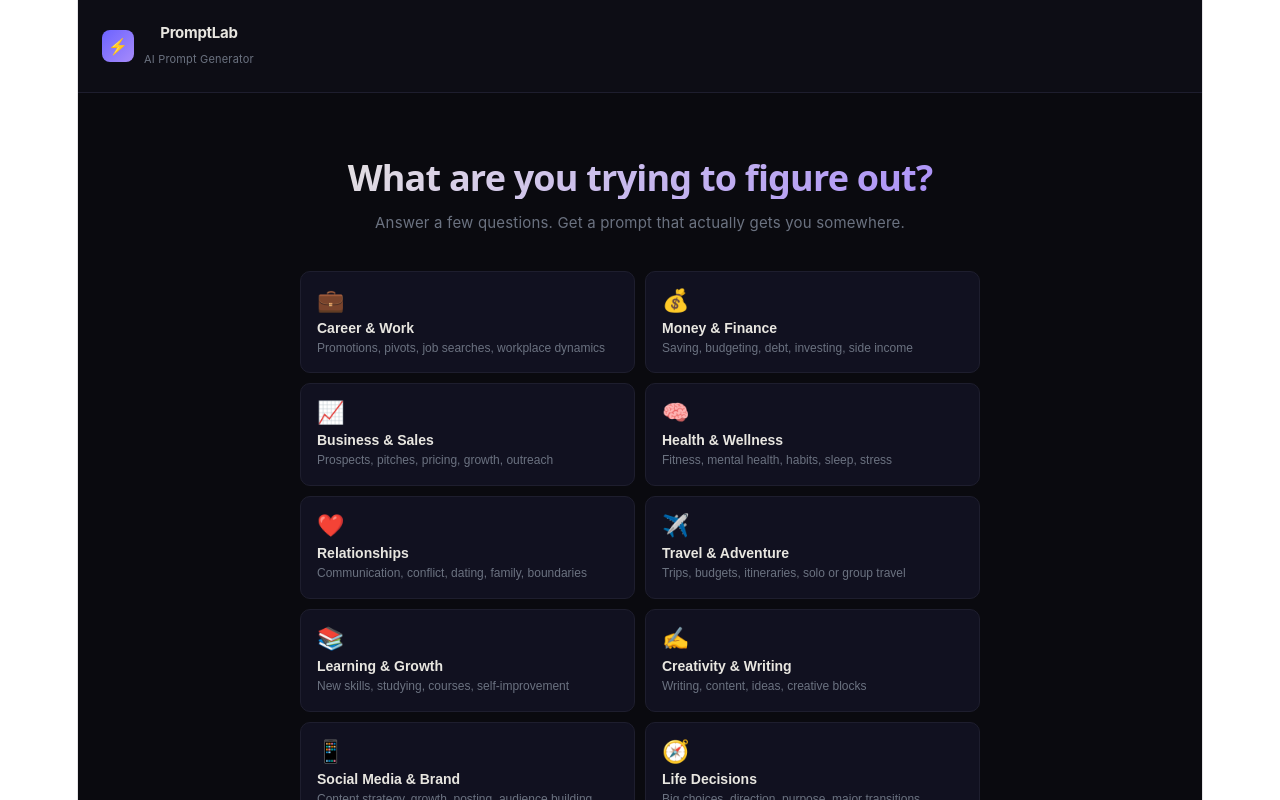
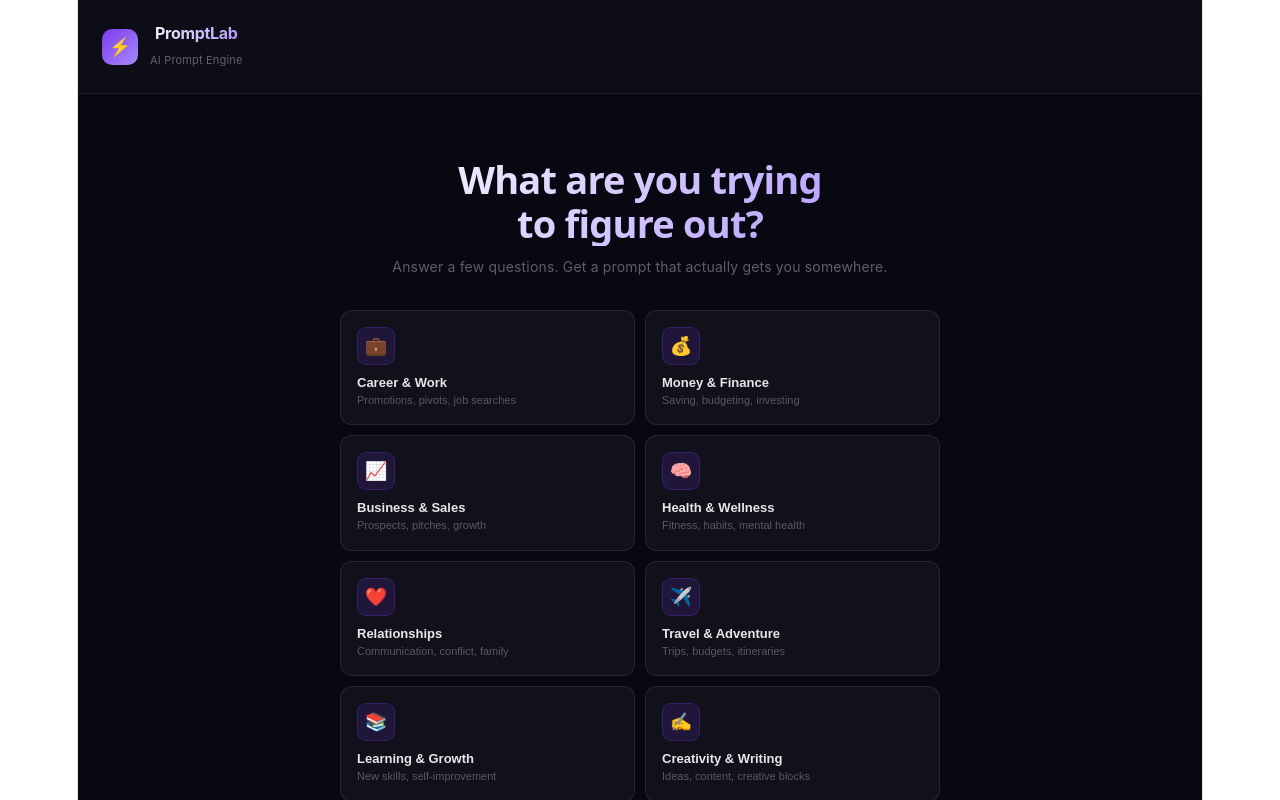
Before and after one commit to AlmonteIntelligence/promptlab, a React (Vite) app: page / in a window 1280 px wide. Shown: the top 800 px of the page. Built offline with nearby package versions, Linux system fonts and the light colour scheme.

Commit message:
redesign — premium dark UI with emoji icons

```diff
--- a/src/App.jsx
+++ b/src/App.jsx
@@ -1,16 +1,16 @@
 import { useState } from "react";
 
 const CATEGORIES = [
-  { id: "career", label: "Career & Work", icon: "💼", description: "Promotions, pivots, job searches, workplace dynamics" },
-  { id: "money", label: "Money & Finance", icon: "💰", description: "Saving, budgeting, debt, investing, side income" },
-  { id: "business", label: "Business & Sales", icon: "📈", description: "Prospects, pitches, pricing, growth, outreach" },
-  { id: "health", label: "Health & Wellness", icon: "🧠", description: "Fitness, mental health, habits, sleep, stress" },
-  { id: "relationships", label: "Relationships", icon: "❤️", description: "Communication, conflict, dating, family, boundaries" },
-  { id: "travel", label: "Travel & Adventure", icon: "✈️", description: "Trips, budgets, itineraries, solo or group travel" },
-  { id: "learning", label: "Learning & Growth", icon: "📚", description: "New skills, studying, courses, self-improvement" },
-  { id: "creativity", label: "Creativity & Writing", icon: "✍️", description: "Writing, content, ideas, creative blocks" },
-  { id: "social", label: "Social Media & Brand", icon: "📱", description: "Content strategy, growth, posting, audience building" },
-  { id: "life", label: "Life Decisions", icon: "🧭", description: "Big choices, direction, purpose, major transitions" },
+  { id: "career", label: "Career & Work", icon: "💼", description: "Promotions, pivots, job searches" },
+  { id: "money", label: "Money & Finance", icon: "💰", description: "Saving, budgeting, investing" },
+  { id: "business", label: "Business & Sales", icon: "📈", description: "Prospects, pitches, growth" },
+  { id: "health", label: "Health & Wellness", icon: "🧠", description: "Fitness, habits, mental health" },
+  { id: "relationships", label: "Relationships", icon: "❤️", description: "Communication, conflict, family" },
+  { id: "travel", label: "Travel & Adventure", icon: "✈️", description: "Trips, budgets, itineraries" },
+  { id: "learning", label: "Learning & Growth", icon: "📚", description: "New skills, self-improvement" },
+  { id: "creativity", label: "Creativity & Writing", icon: "✍️", description: "Ideas, content, creative blocks" },
+  { id: "social", label: "Social Media & Brand", icon: "📱", description: "Growth, content, audience" },
+  { id: "life", label: "Life Decisions", icon: "🧭", description: "Big choices, major transitions" },
   { id: "custom", label: "Something Else", icon: "⚡", description: "Describe your own situation — anything goes" },
 ];
 
@@ -97,6 +97,166 @@ The prompt you write must:
 
 The prompt should be 200-350 words. It should read like it was written by someone who deeply understands both the subject matter AND how to get the best out of AI. Make it feel powerful and specific — not a template with brackets, but a fully realized prompt built for this exact person's situation.`;
 
+const styles = {
+  wrap: {
+    minHeight: "100vh",
+    background: "#080812",
+    color: "#e8e6e0",
+    fontFamily: "'Inter', system-ui, sans-serif",
+  },
+  header: {
+    padding: "20px 24px",
+    borderBottom: "0.5px solid rgba(255,255,255,0.08)",
+    background: "rgba(255,255,255,0.02)",
+    display: "flex",
+    alignItems: "center",
+    justifyContent: "space-between",
+  },
+  logoBox: {
+    width: "36px", height: "36px",
+    background: "linear-gradient(135deg, #7c3aed, #a78bfa)",
+    borderRadius: "10px",
+    display: "flex", alignItems: "center", justifyContent: "center",
+    fontSize: "18px",
+  },
+  brandName: {
+    fontWeight: 700, fontSize: "16px", letterSpacing: "-0.3px",
+    background: "linear-gradient(135deg, #ffffff, #a78bfa)",
+    WebkitBackgroundClip: "text", WebkitTextFillColor: "transparent",
+  },
+  brandSub: { fontSize: "11px", color: "rgba(255,255,255,0.35)", marginTop: "1px" },
+  backBtn: {
+    background: "transparent", border: "0.5px solid rgba(255,255,255,0.12)",
+    color: "rgba(255,255,255,0.5)", padding: "7px 14px", borderRadius: "8px",
+    cursor: "pointer", fontSize: "13px",
+  },
+  body: { maxWidth: "600px", margin: "0 auto", padding: "32px 20px" },
+  headline: {
+    textAlign: "center",
+    fontSize: "clamp(26px, 6vw, 38px)",
+    fontWeight: 800,
+    letterSpacing: "-0.8px",
+    lineHeight: 1.15,
+    background: "linear-gradient(135deg, #ffffff 0%, #a78bfa 100%)",
+    WebkitBackgroundClip: "text", WebkitTextFillColor: "transparent",
+    marginBottom: "10px",
+  },
+  tagline: {
+    textAlign: "center", fontSize: "14px",
+    color: "rgba(255,255,255,0.35)", marginBottom: "32px", lineHeight: 1.6,
+  },
+  grid: {
+    display: "grid",
+    gridTemplateColumns: "repeat(2, minmax(0, 1fr))",
+    gap: "10px",
+  },
+  card: {
+    background: "rgba(255,255,255,0.04)",
+    border: "0.5px solid rgba(255,255,255,0.09)",
+    borderRadius: "12px",
+    padding: "16px",
+    cursor: "pointer",
+    textAlign: "left",
+    color: "#e8e6e0",
+    transition: "all 0.18s",
+  },
+  cardWide: {
+    gridColumn: "span 2",
+    display: "flex",
+    alignItems: "center",
+    gap: "16px",
+  },
+  iconBox: {
+    width: "36px", height: "36px",
+    borderRadius: "9px",
+    background: "rgba(124,58,237,0.15)",
+    border: "0.5px solid rgba(124,58,237,0.25)",
+    display: "flex", alignItems: "center", justifyContent: "center",
+    fontSize: "18px",
+    flexShrink: 0,
+  },
+  cardTitle: { fontWeight: 600, fontSize: "13px", color: "rgba(255,255,255,0.9)", marginBottom: "3px" },
+  cardDesc: { fontSize: "11px", color: "rgba(255,255,255,0.3)", lineHeight: 1.4 },
+  sectionTitle: {
+    display: "flex", alignItems: "center", gap: "10px", marginBottom: "8px",
+  },
+  sectionEmoji: { fontSize: "22px" },
+  sectionLabel: { fontSize: "20px", fontWeight: 700, letterSpacing: "-0.4px" },
+  sectionHint: { fontSize: "13px", color: "rgba(255,255,255,0.35)", marginBottom: "24px" },
+  qBlock: { marginBottom: "20px" },
+  qLabel: {
+    display: "block", fontSize: "13px", fontWeight: 600,
+    marginBottom: "8px", color: "rgba(255,255,255,0.7)",
+  },
+  qNum: {
+    display: "inline-flex", width: "20px", height: "20px",
+    background: "rgba(124,58,237,0.2)", borderRadius: "50%",
+    alignItems: "center", justifyContent: "center",
+    fontSize: "10px", marginRight: "8px", color: "#a78bfa", fontWeight: 700,
+    flexShrink: 0,
+  },
+  textarea: {
+    width: "100%", background: "rgba(255,255,255,0.04)",
+    border: "0.5px solid rgba(255,255,255,0.1)",
+    borderRadius: "10px", padding: "12px", color: "#e8e6e0",
+    fontSize: "14px", resize: "vertical", outline: "none",
+    lineHeight: 1.6, boxSizing: "border-box", fontFamily: "inherit",
+  },
+  generateBtn: {
+    width: "100%", padding: "16px", border: "none",
+    borderRadius: "12px", fontSize: "15px", fontWeight: 700,
+    cursor: "pointer", letterSpacing: "-0.2px", transition: "all 0.2s",
+    marginTop: "4px",
+  },
+  errorBox: {
+    background: "rgba(220,38,38,0.1)", border: "0.5px solid rgba(220,38,38,0.3)",
+    borderRadius: "10px", padding: "12px", marginBottom: "16px",
+    color: "#fca5a5", fontSize: "13px",
+  },
+  readyBadge: {
+    display: "inline-flex", alignItems: "center", gap: "6px",
+    background: "rgba(16,185,129,0.1)", border: "0.5px solid rgba(16,185,129,0.25)",
+    borderRadius: "20px", padding: "5px 14px", marginBottom: "14px",
+    color: "#34d399", fontSize: "12px", fontWeight: 600,
+  },
+  resultTitle: {
+    fontSize: "24px", fontWeight: 800, letterSpacing: "-0.5px", marginBottom: "6px",
+  },
+  resultSub: { fontSize: "13px", color: "rgba(255,255,255,0.35)", marginBottom: "24px" },
+  promptBox: {
+    background: "rgba(255,255,255,0.04)",
+    border: "0.5px solid rgba(255,255,255,0.1)",
+    borderRadius: "14px", padding: "20px", marginBottom: "16px",
+  },
+  promptText: {
+    fontSize: "14px", lineHeight: 1.85, color: "rgba(255,255,255,0.8)",
+    whiteSpace: "pre-wrap", margin: 0,
+  },
+  copyBtn: {
+    flex: 1, padding: "14px", border: "none",
+    borderRadius: "12px", color: "#fff",
+    fontSize: "14px", fontWeight: 700, cursor: "pointer", transition: "all 0.2s",
+  },
+  regenBtn: {
+    padding: "14px 20px",
+    background: "rgba(255,255,255,0.04)",
+    border: "0.5px solid rgba(255,255,255,0.1)",
+    borderRadius: "12px", color: "rgba(255,255,255,0.5)",
+    fontSize: "14px", cursor: "pointer",
+  },
+  tipBox: {
+    background: "rgba(124,58,237,0.07)",
+    border: "0.5px solid rgba(124,58,237,0.15)",
+    borderRadius: "12px", padding: "16px",
+  },
+  tipLabel: {
+    fontSize: "10px", color: "rgba(255,255,255,0.25)", margin: "0 0 6px 0",
+    fontWeight: 700, textTransform: "uppercase", letterSpacing: "0.8px",
+  },
+  tipText: { fontSize: "13px", color: "rgba(255,255,255,0.4)", lineHeight: 1.6, margin: 0 },
+  tipAccent: { color: "#a78bfa" },
+};
+
 export default function App() {
   const [step, setStep] = useState("category");
   const [selectedCategory, setSelectedCategory] = useState(null);
@@ -113,11 +273,9 @@ export default function App() {
     setLoading(true);
     setError("");
     setGeneratedPrompt("");
-
     const categoryLabel = selectedCategory.label;
     const answersText = questions.map(q => `${q.label}\n${answers[q.id]}`).join("\n\n");
     const userMessage = `Category: ${categoryLabel}\n\n${answersText}`;
-
     try {
       const response = await fetch("https://api.anthropic.com/v1/messages", {
         method: "POST",
@@ -134,15 +292,10 @@ export default function App() {
           messages: [{ role: "user", content: userMessage }],
         }),
       });
-
       const data = await response.json();
       const text = data.content?.map(b => b.text || "").join("") || "";
-      if (text) {
-        setGeneratedPrompt(text);
-        setStep("result");
-      } else {
-        setError("Something went wrong. Try again.");
-      }
+      if (text) { setGeneratedPrompt(text); setStep("result"); }
+      else setError("Something went wrong. Try again.");
     } catch (e) {
       setError("Connection error. Please try again.");
     } finally {
@@ -164,107 +317,77 @@ export default function App() {
     setError("");
   };
 
+  const cardHover = e => {
+    e.currentTarget.style.borderColor = "rgba(167,139,250,0.35)";
+    e.currentTarget.style.background = "rgba(255,255,255,0.07)";
+  };
+  const cardLeave = e => {
+    e.currentTarget.style.borderColor = "rgba(255,255,255,0.09)";
+    e.currentTarget.style.background = "rgba(255,255,255,0.04)";
+  };
+
   return (
-    <div style={{
-      minHeight: "100vh",
-      background: "#0a0a0f",
-      color: "#e8e6e0",
-      fontFamily: "'Inter', system-ui, sans-serif",
-    }}>
-      <div style={{
-        borderBottom: "1px solid #1e1e2e",
-        padding: "20px 24px",
-        display: "flex",
-        alignItems: "center",
-        justifyContent: "space-between",
-        background: "#0d0d15",
-      }}>
-        <div style={{ display: "flex", alignItems: "center", gap: "10px" }}>
-          <div style={{
-            width: "32px", height: "32px",
-            background: "linear-gradient(135deg, #6c63ff, #a78bfa)",
-            borderRadius: "8px",
-            display: "flex", alignItems: "center", justifyContent: "center",
-            fontSize: "16px",
-          }}>⚡</div>
+    <div style={styles.wrap}>
+      <div style={styles.header}>
+        <div style={{ display: "flex", alignItems: "center", gap: "12px" }}>
+          <div style={styles.logoBox}>⚡</div>
           <div>
-            <div style={{ fontWeight: 700, fontSize: "15px", letterSpacing: "-0.3px" }}>PromptLab</div>
-            <div style={{ fontSize: "11px", color: "#6b7280" }}>AI Prompt Generator</div>
+            <div style={styles.brandName}>PromptLab</div>
+            <div style={styles.brandSub}>AI Prompt Engine</div>
           </div>
         </div>
         {step !== "category" && (
-          <button onClick={handleReset} style={{
-            background: "transparent", border: "1px solid #2a2a3e",
-            color: "#9ca3af", padding: "6px 14px", borderRadius: "6px",
-            cursor: "pointer", fontSize: "13px",
-          }}>← Start Over</button>
+          <button onClick={handleReset} style={styles.backBtn}>← Start Over</button>
         )}
       </div>
 
-      <div style={{ maxWidth: "680px", margin: "0 auto", padding: "32px 20px" }}>
+      <div style={styles.body}>
 
         {step === "category" && (
           <div>
-            <div style={{ textAlign: "center", marginBottom: "36px" }}>
-              <h1 style={{
-                fontSize: "clamp(24px, 5vw, 36px)", fontWeight: 800,
-                letterSpacing: "-0.8px", lineHeight: 1.15,
-                background: "linear-gradient(135deg, #e8e6e0 0%, #a78bfa 100%)",
-                WebkitBackgroundClip: "text", WebkitTextFillColor: "transparent",
-                marginBottom: "12px",
-              }}>
-                What are you trying to figure out?
-              </h1>
-              <p style={{ color: "#6b7280", fontSize: "15px", lineHeight: 1.6 }}>
-                Answer a few questions. Get a prompt that actually gets you somewhere.
-              </p>
-            </div>
-            <div style={{ display: "grid", gridTemplateColumns: "1fr 1fr", gap: "10px" }}>
-              {CATEGORIES.map(cat => (
-                <button key={cat.id} onClick={() => { setSelectedCategory(cat); setStep("questions"); }}
-                  style={{
-                    background: "#111120", border: "1px solid #1e1e2e",
-                    borderRadius: "10px", padding: "16px", textAlign: "left",
-                    cursor: "pointer", transition: "all 0.15s", color: "#e8e6e0",
-                  }}
-                  onMouseEnter={e => { e.currentTarget.style.borderColor = "#6c63ff"; e.currentTarget.style.background = "#13131f"; }}
-                  onMouseLeave={e => { e.currentTarget.style.borderColor = "#1e1e2e"; e.currentTarget.style.background = "#111120"; }}
+            <h1 style={styles.headline}>What are you trying<br />to figure out?</h1>
+            <p style={styles.tagline}>Answer a few questions. Get a prompt that actually gets you somewhere.</p>
+            <div style={styles.grid}>
+              {CATEGORIES.filter(c => c.id !== "custom").map(cat => (
+                <button
+                  key={cat.id}
+                  onClick={() => { setSelectedCategory(cat); setStep("questions"); }}
+                  style={styles.card}
+                  onMouseEnter={cardHover}
+                  onMouseLeave={cardLeave}
                 >
-                  <div style={{ fontSize: "22px", marginBottom: "6px" }}>{cat.icon}</div>
-                  <div style={{ fontWeight: 600, fontSize: "14px", marginBottom: "4px" }}>{cat.label}</div>
-                  <div style={{ fontSize: "12px", color: "#6b7280", lineHeight: 1.4 }}>{cat.description}</div>
+                  <div style={{ ...styles.iconBox, marginBottom: "10px" }}>{cat.icon}</div>
+                  <div style={styles.cardTitle}>{cat.label}</div>
+                  <div style={styles.cardDesc}>{cat.description}</div>
                 </button>
               ))}
+              <button
+                onClick={() => { setSelectedCategory(CATEGORIES.find(c => c.id === "custom")); setStep("questions"); }}
+                style={{ ...styles.card, ...styles.cardWide }}
+                onMouseEnter={cardHover}
+                onMouseLeave={cardLeave}
+              >
+                <div style={styles.iconBox}>⚡</div>
+                <div>
+                  <div style={styles.cardTitle}>Something Else</div>
+                  <div style={styles.cardDesc}>Describe your own situation — anything goes</div>
+                </div>
+              </button>
             </div>
           </div>
         )}
 
         {step === "questions" && selectedCategory && (
           <div>
-            <div style={{ marginBottom: "28px" }}>
-              <div style={{ display: "flex", alignItems: "center", gap: "10px", marginBottom: "8px" }}>
-                <span style={{ fontSize: "24px" }}>{selectedCategory.icon}</span>
-                <h2 style={{ fontSize: "22px", fontWeight: 700, letterSpacing: "-0.4px" }}>
-                  {selectedCategory.label}
-                </h2>
+            <div style={styles.sectionTitle}>
+              <span style={styles.sectionEmoji}>{selectedCategory.icon}</span>
+              <h2 style={{ ...styles.sectionLabel, margin: 0 }}>{selectedCategory.label}</h2>
             </div>
-              <p style={{ color: "#6b7280", fontSize: "14px" }}>
-                Be specific — the more honest your answers, the more powerful your prompt.
-              </p>
-            </div>
-            <div style={{ display: "flex", flexDirection: "column", gap: "20px", marginBottom: "28px" }}>
+            <p style={styles.sectionHint}>Be specific — the more honest your answers, the more powerful your prompt.</p>
             {questions.map((q, i) => (
-                <div key={q.id}>
-                  <label style={{
-                    display: "block", fontSize: "14px", fontWeight: 600,
-                    marginBottom: "8px", color: "#c4c2be",
-                  }}>
-                    <span style={{
-                      display: "inline-block", width: "22px", height: "22px",
-                      background: "#1e1e2e", borderRadius: "50%",
-                      textAlign: "center", lineHeight: "22px",
-                      fontSize: "11px", marginRight: "8px", color: "#a78bfa",
-                    }}>{i + 1}</span>
+              <div key={q.id} style={styles.qBlock}>
+                <label style={styles.qLabel}>
+                  <span style={styles.qNum}>{i + 1}</span>
                   {q.label}
                 </label>
                 <textarea
@@ -272,39 +395,23 @@ export default function App() {
                   onChange={e => setAnswers(prev => ({ ...prev, [q.id]: e.target.value }))}
                   placeholder={q.placeholder}
                   rows={3}
-                    style={{
-                      width: "100%", background: "#111120", border: "1px solid #1e1e2e",
-                      borderRadius: "8px", padding: "12px", color: "#e8e6e0",
-                      fontSize: "14px", resize: "vertical", outline: "none",
-                      lineHeight: 1.6, boxSizing: "border-box",
-                      fontFamily: "inherit", transition: "border-color 0.15s",
-                    }}
-                    onFocus={e => e.target.style.borderColor = "#6c63ff"}
-                    onBlur={e => e.target.style.borderColor = "#1e1e2e"}
+                  style={styles.textarea}
+                  onFocus={e => e.target.style.borderColor = "rgba(167,139,250,0.4)"}
+                  onBlur={e => e.target.style.borderColor = "rgba(255,255,255,0.1)"}
                 />
               </div>
             ))}
-            </div>
-            {error && (
-              <div style={{
-                background: "#1f1015", border: "1px solid #7f1d1d",
-                borderRadius: "8px", padding: "12px", marginBottom: "16px",
-                color: "#fca5a5", fontSize: "13px",
-              }}>{error}</div>
-            )}
+            {error && <div style={styles.errorBox}>{error}</div>}
             <button
               onClick={handleGenerate}
               disabled={!allAnswered || loading}
               style={{
-                width: "100%", padding: "16px",
+                ...styles.generateBtn,
                 background: allAnswered && !loading
-                  ? "linear-gradient(135deg, #6c63ff, #a78bfa)"
-                  : "#1e1e2e",
-                border: "none", borderRadius: "10px",
-                color: allAnswered && !loading ? "#fff" : "#4b5563",
-                fontSize: "15px", fontWeight: 700,
+                  ? "linear-gradient(135deg, #7c3aed, #a78bfa)"
+                  : "rgba(255,255,255,0.05)",
+                color: allAnswered && !loading ? "#fff" : "rgba(255,255,255,0.2)",
                 cursor: allAnswered && !loading ? "pointer" : "default",
-                letterSpacing: "-0.2px", transition: "all 0.2s",
               }}
             >
               {loading ? "Building your prompt..." : "Generate My Prompt →"}
@@ -314,64 +421,34 @@ export default function App() {
 
         {step === "result" && (
           <div>
-            <div style={{ textAlign: "center", marginBottom: "28px" }}>
-              <div style={{
-                display: "inline-flex", alignItems: "center", gap: "8px",
-                background: "#13201a", border: "1px solid #166534",
-                borderRadius: "20px", padding: "6px 14px", marginBottom: "16px",
-              }}>
-                <span style={{ color: "#4ade80", fontSize: "12px" }}>✓</span>
-                <span style={{ color: "#4ade80", fontSize: "12px", fontWeight: 600 }}>Prompt ready</span>
+            <div style={{ textAlign: "center", marginBottom: "24px" }}>
+              <div style={styles.readyBadge}>
+                <span>✓</span><span>Prompt ready</span>
               </div>
-              <h2 style={{ fontSize: "24px", fontWeight: 800, letterSpacing: "-0.5px", marginBottom: "8px" }}>
-                Your expert prompt
-              </h2>
-              <p style={{ color: "#6b7280", fontSize: "14px" }}>
-                Copy and paste this directly into Claude or ChatGPT.
-              </p>
+              <h2 style={styles.resultTitle}>Your expert prompt</h2>
+              <p style={styles.resultSub}>Copy and paste this directly into Claude or ChatGPT.</p>
             </div>
-            <div style={{
-              background: "#111120", border: "1px solid #2a2a3e",
-              borderRadius: "12px", padding: "20px", marginBottom: "16px",
-              position: "relative",
-            }}>
-              <div style={{
-                position: "absolute", top: "12px", right: "12px",
-                width: "8px", height: "8px", borderRadius: "50%",
-                background: "#a78bfa", opacity: 0.6,
-              }} />
-              <p style={{
-                fontSize: "14px", lineHeight: 1.8, color: "#d1cfc9",
-                whiteSpace: "pre-wrap", margin: 0,
-              }}>{generatedPrompt}</p>
+            <div style={styles.promptBox}>
+              <p style={styles.promptText}>{generatedPrompt}</p>
             </div>
-            <div style={{ display: "flex", gap: "10px", marginBottom: "24px" }}>
+            <div style={{ display: "flex", gap: "10px", marginBottom: "16px" }}>
               <button onClick={handleCopy} style={{
-                flex: 1, padding: "14px",
+                ...styles.copyBtn,
                 background: copied
                   ? "linear-gradient(135deg, #065f46, #047857)"
-                  : "linear-gradient(135deg, #6c63ff, #a78bfa)",
-                border: "none", borderRadius: "10px", color: "#fff",
-                fontSize: "14px", fontWeight: 700, cursor: "pointer",
-                transition: "all 0.2s",
+                  : "linear-gradient(135deg, #7c3aed, #a78bfa)",
               }}>
                 {copied ? "✓ Copied!" : "Copy Prompt"}
               </button>
-              <button onClick={() => { setStep("questions"); setGeneratedPrompt(""); }} style={{
-                padding: "14px 20px", background: "#111120",
-                border: "1px solid #2a2a3e", borderRadius: "10px",
-                color: "#9ca3af", fontSize: "14px", cursor: "pointer",
-              }}>
+              <button onClick={() => { setStep("questions"); setGeneratedPrompt(""); }} style={styles.regenBtn}>
                 Regenerate
               </button>
             </div>
-            <div style={{
-              background: "#0f0f1a", border: "1px solid #1e1e2e",
-              borderRadius: "10px", padding: "16px",
-            }}>
-              <p style={{ fontSize: "12px", color: "#4b5563", margin: "0 0 8px 0", fontWeight: 600, textTransform: "uppercase", letterSpacing: "0.5px" }}>Pro tip</p>
-              <p style={{ fontSize: "13px", color: "#6b7280", lineHeight: 1.6, margin: 0 }}>
-                After the AI responds, follow up with: <span style={{ color: "#a78bfa" }}>"What's the one thing I haven't considered that could change everything here?"</span>
+            <div style={styles.tipBox}>
+              <p style={styles.tipLabel}>Pro tip</p>
+              <p style={styles.tipText}>
+                After the AI responds, follow up with:{" "}
+                <span style={styles.tipAccent}>"What's the one thing I haven't considered that could change everything here?"</span>
               </p>
             </div>
           </div>
```
Lines whose indentation alone changed are shown as unchanged.
